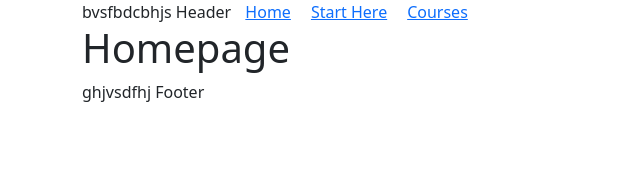
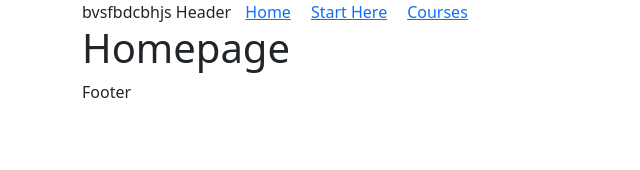
Before and after one commit to saraaffro/proj-html-vuejs, a Vue app: page / in a window 1280 px wide. Shown: the top 170 px of the page, without its empty margins (0-640 px from the left). Built offline with nearby package versions, Linux system fonts and the light colour scheme.

Commit message:
test iniziale

```diff
--- a/src/components/AppFooter.vue
+++ b/src/components/AppFooter.vue
@@ -7,7 +7,6 @@ export default{
 <template>
     <footer>
         <div class="container-xl container-fluid-lg">
-            ghjvsdfhj
             Footer
         </div>
     </footer>
```
